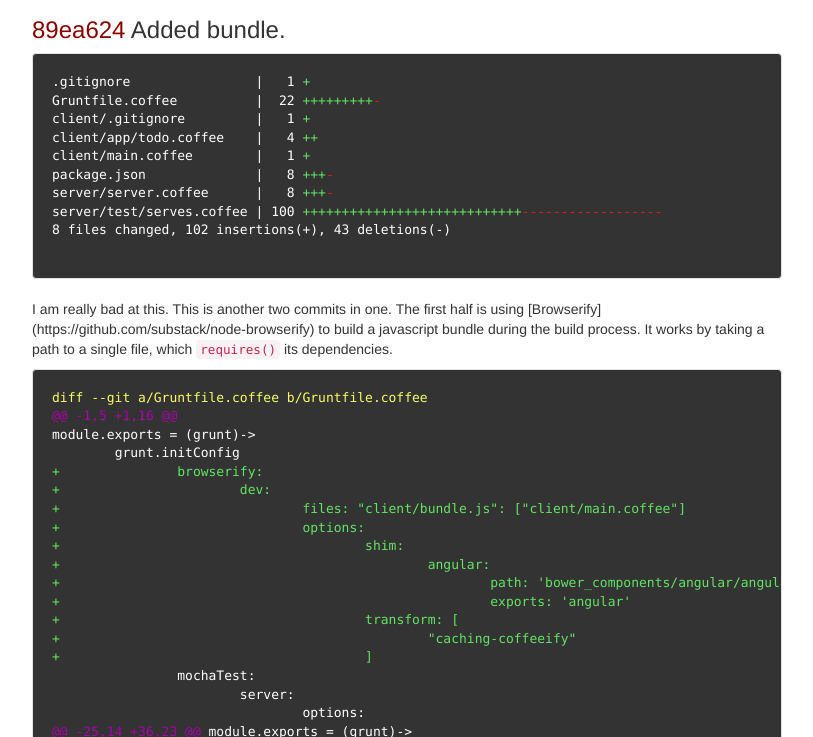
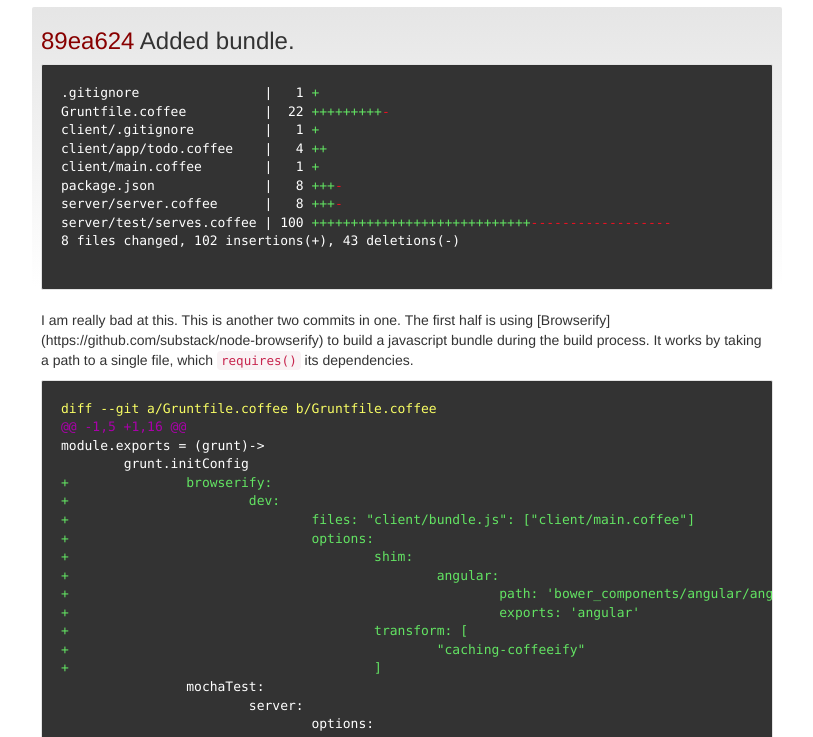
Before and after one commit to DavidSouther/tdd-angular, a plain HTML site: page 20_base.html in a window 1280 px wide. Shown: the part 63-800 px from the top of the page, without its empty margins (233-1046 px from the left). Drawn offline with nearby package versions, Linux system fonts and the light colour scheme.

Commit message:
Added gradient backgrounds to .commits.

```diff
--- a/scripts.js
+++ b/scripts.js
@@ -1,3 +1,11 @@
+function trimLeadingTabs(){
+	var trimTabs = function(el){
+		el.innerHTML = el.innerHTML.replace(/\t+</g, '<');
+	};
+	var pres = document.getElementsByTagName("pre");
+	[].forEach.call(pres, trimTabs);
+}
+
 window.onload = function(){
-	[].forEach.call(document.getElementsByTagName("pre"), function(el){el.innerHTML = el.innerHTML.replace(/\t+</g, '<');});
+	trimLeadingTabs();
 }
--- a/style.css
+++ b/style.css
@@ -29,11 +29,26 @@ pre {
 	background-color: #333;
 
 	border: 1px solid #e3e3e3;
-	border-radius: 4px;
+	border-radius: 2px;
 
 	-webkit-box-shadow: inset 0 1px 1px rgba(0, 0, 0, 0.05);
 	-moz-box-shadow: inset 0 1px 1px rgba(0, 0, 0, 0.05);
-	-ie-box-shadow: inset 0 1px 1px rgba(0, 0, 0, 0.05);
+	-ms-box-shadow: inset 0 1px 1px rgba(0, 0, 0, 0.05);
 	-o-box-shadow: inset 0 1px 1px rgba(0, 0, 0, 0.05);
 	box-shadow: inset 0 1px 1px rgba(0, 0, 0, 0.05);
 }
+
+.commit {
+	border-radius: 2px;
+
+	background: #e5e5e5; /* Old browsers */
+	background: -moz-linear-gradient(top,  hsla(0,0%,90%,1) 0%, hsla(0,0%,100%,1) 10em); /* FF3.6+ */
+	background: -webkit-gradient(linear, left top, left bottom, color-stop(0%,hsla(0,0%,90%,1)), color-stop(20em,hsla(0,0%,100%,1))); /* Chrome,Safari4+ */
+	background: -webkit-linear-gradient(top,  hsla(0,0%,90%,1) 0%,hsla(0,0%,100%,1) 20em); /* Chrome10+,Safari5.1+ */
+	background: -o-linear-gradient(top,  hsla(0,0%,90%,1) 0%,hsla(0,0%,100%,1) 20em); /* Opera 11.10+ */
+	background: -ms-linear-gradient(top,  hsla(0,0%,90%,1) 0%,hsla(0,0%,100%,1) 20em); /* IE10+ */
+	background: linear-gradient(to bottom,  hsla(0,0%,90%,1) 0%,hsla(0,0%,100%,1) 20em); /* W3C */
+	filter: progid:DXImageTransform.Microsoft.gradient( startColorstr='#e5e5e5', endColorstr='#ffffff',GradientType=0 ); /* IE6-9 */
+
+	padding: 1px 9px 0;
+}
```
